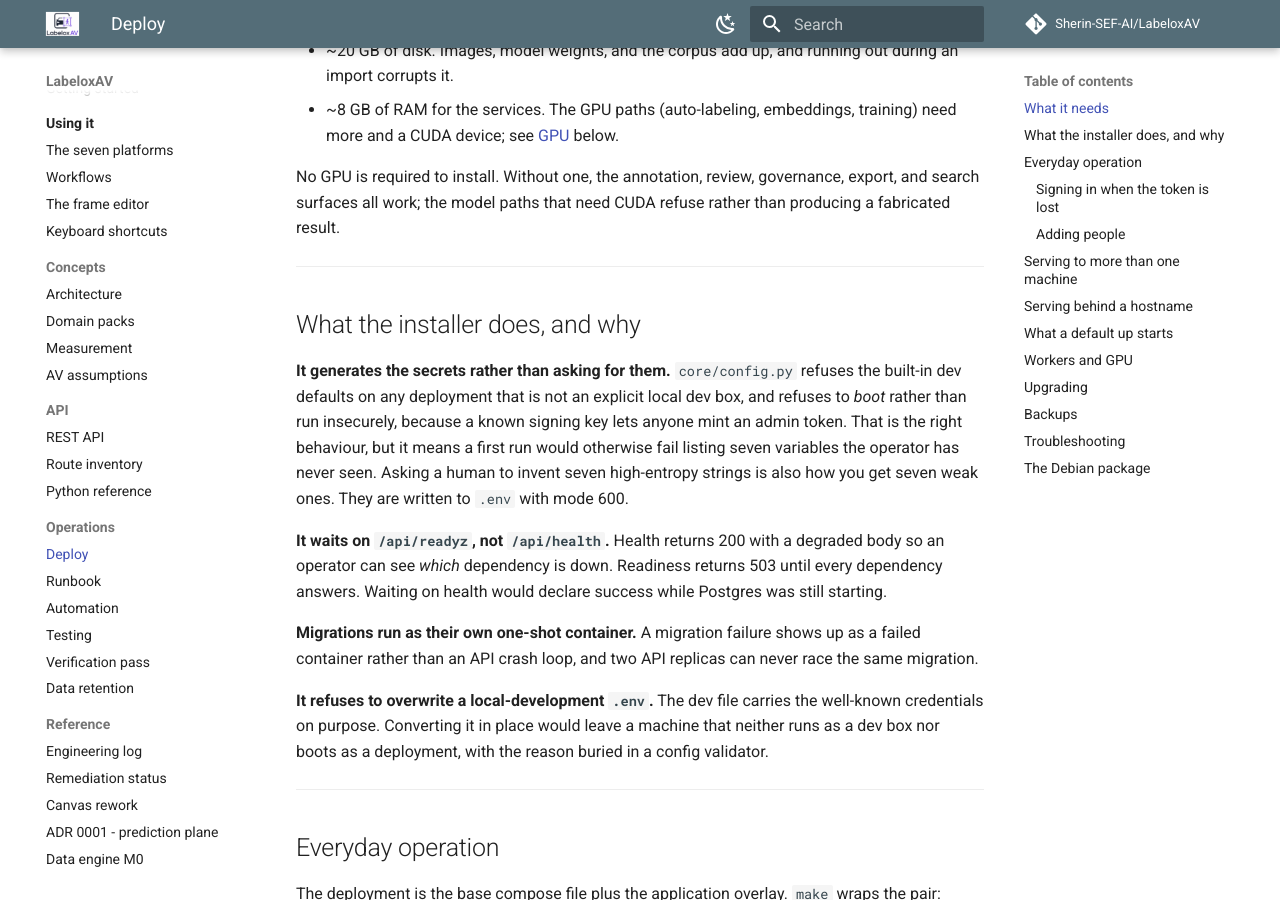
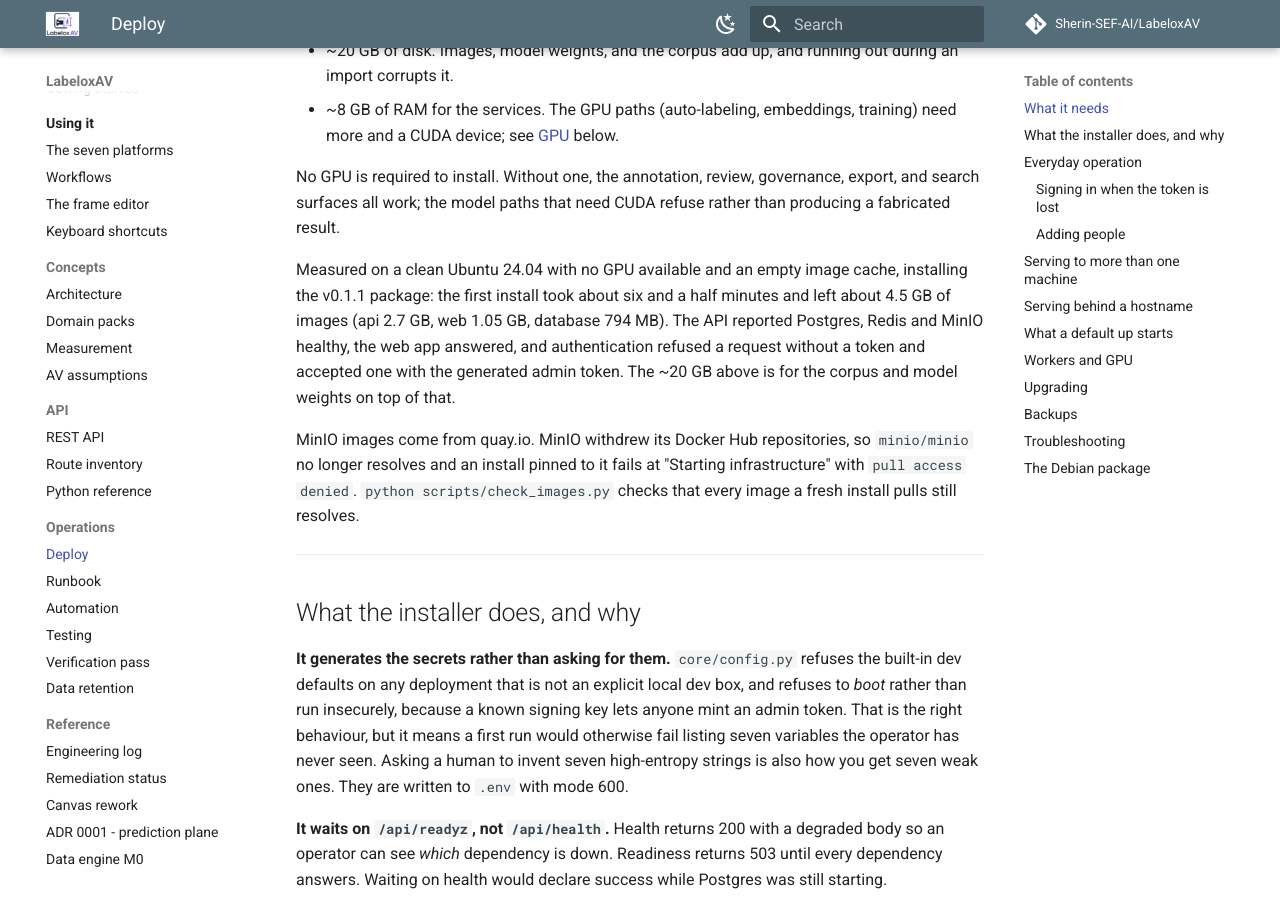
Before and after one commit to Sherin-SEF-AI/LabeloxAV, an MkDocs documentation site: the page built from docs/DEPLOY.md, in a window 1280 px wide and 900 px high, scrolled down 572 px. Built offline with MkDocs 1.6.1 and Material for MkDocs 9.7.7, drawn with Linux system fonts in a browser that asks for light colours; comment, search, counter and statistics services are not loaded.

Commit message:
A release now has to install and come up before it is published
The v0.1.0 checks installed the package into a container and ran its launcher, and both of that
release's defects passed them: a Docker build that could not find the licence file, and MinIO images
that no longer exist on Docker Hub. Neither shows until the whole product is brought up from the package.
The Release workflow now does that on its runner before publishing: `labeloxav install`, then the API's
health, the web app, a 401 without a token and a 200 with the generated admin token, then `down`.

Verified by hand first, from an empty image cache on a clean Ubuntu 24.04 with no GPU available: apt
resolved the package's Docker dependencies from Ubuntu's own packages, the first install took about 6.5
minutes, the images come to about 4.5 GB, the API reported Postgres, Redis and MinIO healthy, the web
app answered, and authentication behaved. The README and the deployment guide now state those numbers
instead of saying the footprint and the no-GPU install were unmeasured.

The README also had a closing code fence with prose on the same line, which is not a closing fence, so
GitHub rendered the rest of the page as one code block. Split onto its own line.

v0.1.1's notes are rewritten to stand alone: what was wrong with v0.1.0, what changed, and what was
measured.

Co-Authored-By: Claude Opus 5 (1M context) <noreply@anthropic.com>

```diff
--- a/docs/DEPLOY.md
+++ b/docs/DEPLOY.md
@@ -25,6 +25,16 @@ Re-running is safe. It never rotates a secret that already exists and never crea
 
 No GPU is required to install. Without one, the annotation, review, governance, export, and search surfaces
 all work; the model paths that need CUDA refuse rather than producing a fabricated result.
+
+Measured on a clean Ubuntu 24.04 with no GPU available and an empty image cache, installing the v0.1.1
+package: the first install took about six and a half minutes and left about 4.5 GB of images (api 2.7 GB,
+web 1.05 GB, database 794 MB). The API reported Postgres, Redis and MinIO healthy, the web app answered, and
+authentication refused a request without a token and accepted one with the generated admin token. The
+~20 GB above is for the corpus and model weights on top of that.
+
+MinIO images come from quay.io. MinIO withdrew its Docker Hub repositories, so `minio/minio` no longer
+resolves and an install pinned to it fails at "Starting infrastructure" with `pull access denied`.
+`python scripts/check_images.py` checks that every image a fresh install pulls still resolves.
 
 ---
 
```
Also changed, not shown: README.md (+6 -2 lines), packaging/release-notes/v0.1.1.md (+44 -12 lines), 1 other file.
